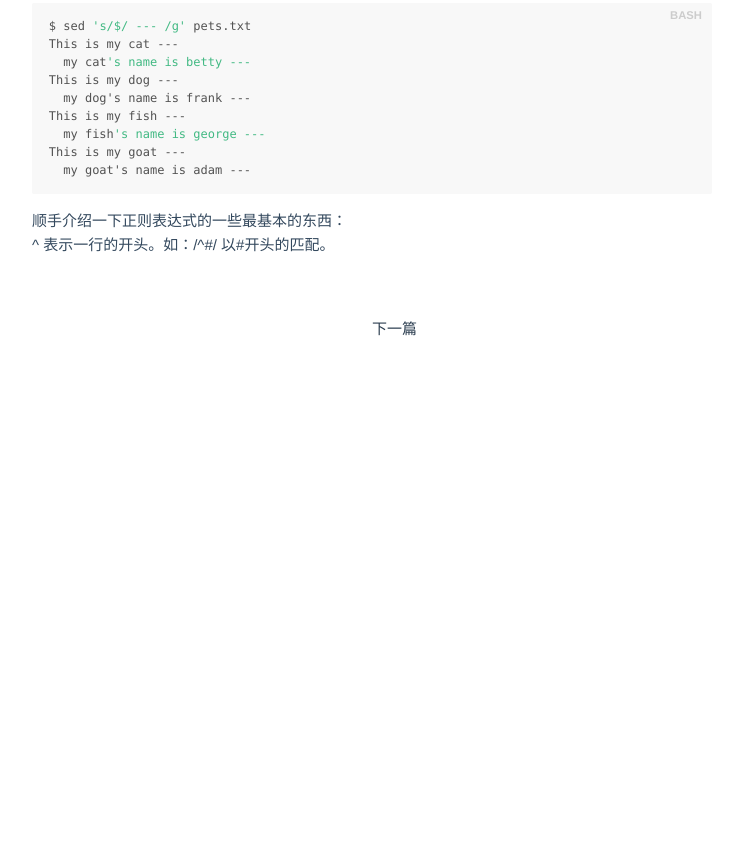
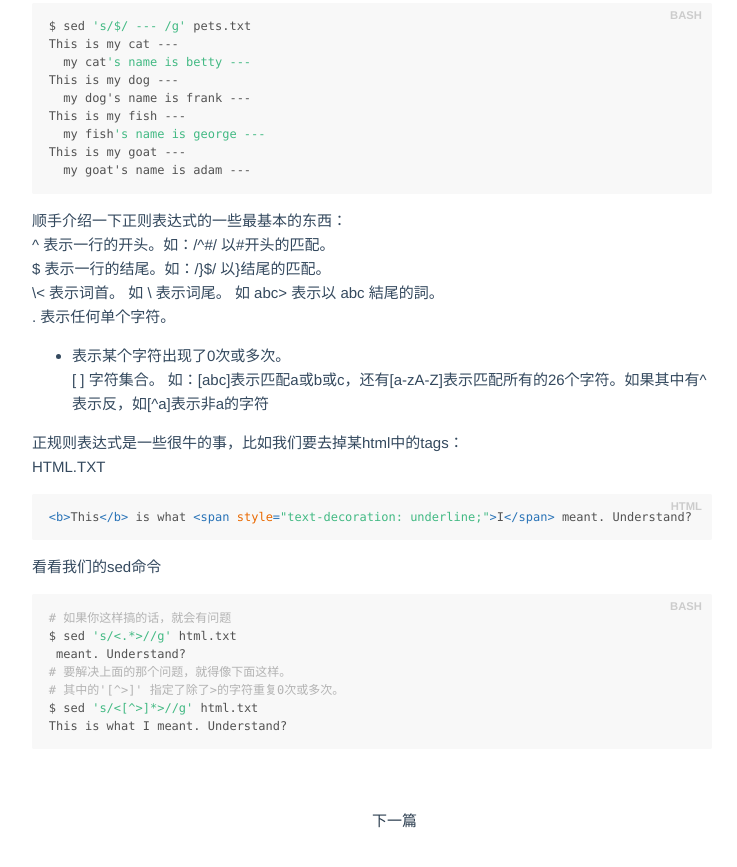
Before and after one commit to runlijs/runlijs, a plain HTML site: page 2017/02/04/简明教程/index.html in a window 1280 px wide. Shown: the part 1361-2228 px from the top of the page, without its empty margins (268-1005 px from the left). Before the commit the page ends 1762 px from the top, so only its background shows below. Drawn offline with nearby package versions, Linux system fonts and the light colour scheme; some packages are replaced by stand-ins of ours; a web font is replaced by a local one.

Commit message:
Site updated: 2017-02-04 14:15:53

```diff
--- a/2017/02/04/简明教程/index.html
+++ b/2017/02/04/简明教程/index.html
@@ -6,5 +6,10 @@
 <p>或使用 -i 参数直接修改文件内容：<br><figure class="highlight bash"><table><tr><td class="gutter"><pre><span class="line">1</span><br></pre></td><td class="code"><pre><span class="line">$ sed -i <span class="string">"s/my/Hao Chen's/g"</span> pets.txt</span><br></pre></td></tr></table></figure></p>
 <p>在每一行最前面加点东西：<br><figure class="highlight bash"><table><tr><td class="gutter"><pre><span class="line">1</span><br><span class="line">2</span><br><span class="line">3</span><br><span class="line">4</span><br><span class="line">5</span><br><span class="line">6</span><br><span class="line">7</span><br><span class="line">8</span><br><span class="line">9</span><br></pre></td><td class="code"><pre><span class="line">$ sed <span class="string">'s/^/#/g'</span> pets.txt</span><br><span class="line"><span class="comment">#This is my cat</span></span><br><span class="line"><span class="comment">#  my cat's name is betty</span></span><br><span class="line"><span class="comment">#This is my dog</span></span><br><span class="line"><span class="comment">#  my dog's name is frank</span></span><br><span class="line"><span class="comment">#This is my fish</span></span><br><span class="line"><span class="comment">#  my fish's name is george</span></span><br><span class="line"><span class="comment">#This is my goat</span></span><br><span class="line"><span class="comment">#  my goat's name is adam</span></span><br></pre></td></tr></table></figure></p>
 <p>在每一行最后面加点东西：<br><figure class="highlight bash"><table><tr><td class="gutter"><pre><span class="line">1</span><br><span class="line">2</span><br><span class="line">3</span><br><span class="line">4</span><br><span class="line">5</span><br><span class="line">6</span><br><span class="line">7</span><br><span class="line">8</span><br><span class="line">9</span><br></pre></td><td class="code"><pre><span class="line">$ sed <span class="string">'s/$/ --- /g'</span> pets.txt</span><br><span class="line">This is my cat ---</span><br><span class="line">  my cat<span class="string">'s name is betty ---</span><br><span class="line">This is my dog ---</span><br><span class="line">  my dog'</span>s name is frank ---</span><br><span class="line">This is my fish ---</span><br><span class="line">  my fish<span class="string">'s name is george ---</span><br><span class="line">This is my goat ---</span><br><span class="line">  my goat'</span>s name is adam ---</span><br></pre></td></tr></table></figure></p>
-<p>顺手介绍一下正则表达式的一些最基本的东西：<br>  ^ 表示一行的开头。如：/^#/ 以#开头的匹配。</p>
+<p>顺手介绍一下正则表达式的一些最基本的东西：<br>  ^ 表示一行的开头。如：/^#/ 以#开头的匹配。<br>  $ 表示一行的结尾。如：/}$/ 以}结尾的匹配。<br>  \&lt; 表示词首。 如 \<abc 表示以="" abc="" 为首的詞。="" \=""> 表示词尾。 如 abc> 表示以 abc 結尾的詞。<br>  . 表示任何单个字符。</abc></p>
+<ul>
+<li>表示某个字符出现了0次或多次。<br>[ ] 字符集合。 如：[abc]表示匹配a或b或c，还有[a-zA-Z]表示匹配所有的26个字符。如果其中有^表示反，如[^a]表示非a的字符</li>
+</ul>
+<p>正规则表达式是一些很牛的事，比如我们要去掉某html中的tags：<br>HTML.TXT<br><figure class="highlight html"><table><tr><td class="gutter"><pre><span class="line">1</span><br></pre></td><td class="code"><pre><span class="line"><span class="tag">&lt;<span class="title">b</span>&gt;</span>This<span class="tag">&lt;/<span class="title">b</span>&gt;</span> is what <span class="tag">&lt;<span class="title">span</span> <span class="attribute">style</span>=<span class="value">"text-decoration: underline;"</span>&gt;</span>I<span class="tag">&lt;/<span class="title">span</span>&gt;</span> meant. Understand?</span><br></pre></td></tr></table></figure></p>
+<p>看看我们的sed命令<br><figure class="highlight bash"><table><tr><td class="gutter"><pre><span class="line">1</span><br><span class="line">2</span><br><span class="line">3</span><br><span class="line">4</span><br><span class="line">5</span><br><span class="line">6</span><br><span class="line">7</span><br></pre></td><td class="code"><pre><span class="line"><span class="comment"># 如果你这样搞的话，就会有问题</span></span><br><span class="line">$ sed <span class="string">'s/&lt;.*&gt;//g'</span> html.txt</span><br><span class="line"> meant. Understand?</span><br><span class="line"><span class="comment"># 要解决上面的那个问题，就得像下面这样。</span></span><br><span class="line"><span class="comment"># 其中的'[^&gt;]' 指定了除了&gt;的字符重复0次或多次。</span></span><br><span class="line">$ sed <span class="string">'s/&lt;[^&gt;]*&gt;//g'</span> html.txt</span><br><span class="line">This is what I meant. Understand?</span><br></pre></td></tr></table></figure></p>
 </div></article></div></section><footer><div class="paginator"><a class="prev"> </a><a href="/2016/08/04/2016-08-04消息大改版/" class="next">下一篇</a></div></footer><script>(function(b,o,i,l,e,r){b.GoogleAnalyticsObject=l;b[l]||(b[l]=function(){(b[l].q=b[l].q||[]).push(arguments)});b[l].l=+new Date;e=o.createElement(i);r=o.getElementsByTagName(i)[0];e.src='//www.google-analytics.com/analytics.js';r.parentNode.insertBefore(e,r)}(window,document,'script','ga'));ga('create',"UA-65933410-1",'auto');ga('send','pageview');</script><script>var _hmt = _hmt || [];(function() {var hm = document.createElement("script");hm.src = "//hm.baidu.com/hm.js?a36e15d9e2adec9a21fcdd9f686b1ed2";var s = document.getElementsByTagName("script")[0]; s.parentNode.insertBefore(hm, s);})();</script><script src="https://cdn.bootcss.com/mathjax/2.5.3/MathJax.js?config=TeX-AMS-MML_HTMLorMML"></script></body></html>
--- a/sitemap.xml
+++ b/sitemap.xml
@@ -3,7 +3,7 @@
 
   <url>
     <loc>http://yoursite.com/2017/02/04/%E7%AE%80%E6%98%8E%E6%95%99%E7%A8%8B/</loc>
-    <lastmod>2017-02-04T06:03:52.000Z</lastmod>
+    <lastmod>2017-02-04T06:15:36.000Z</lastmod>
   </url>
 
   <url>
```
Also changed, not shown: atom.xml (+8 -3 lines).
